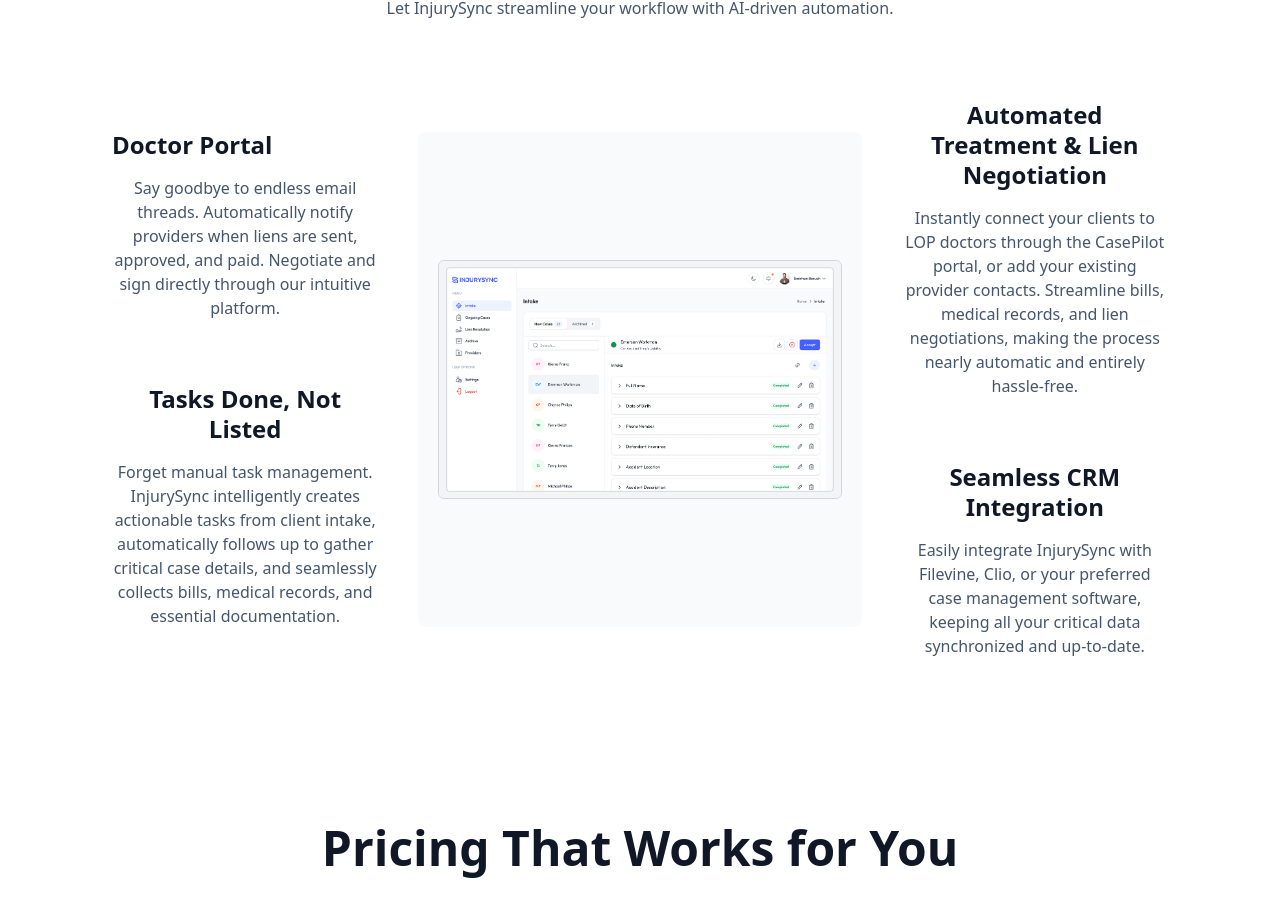
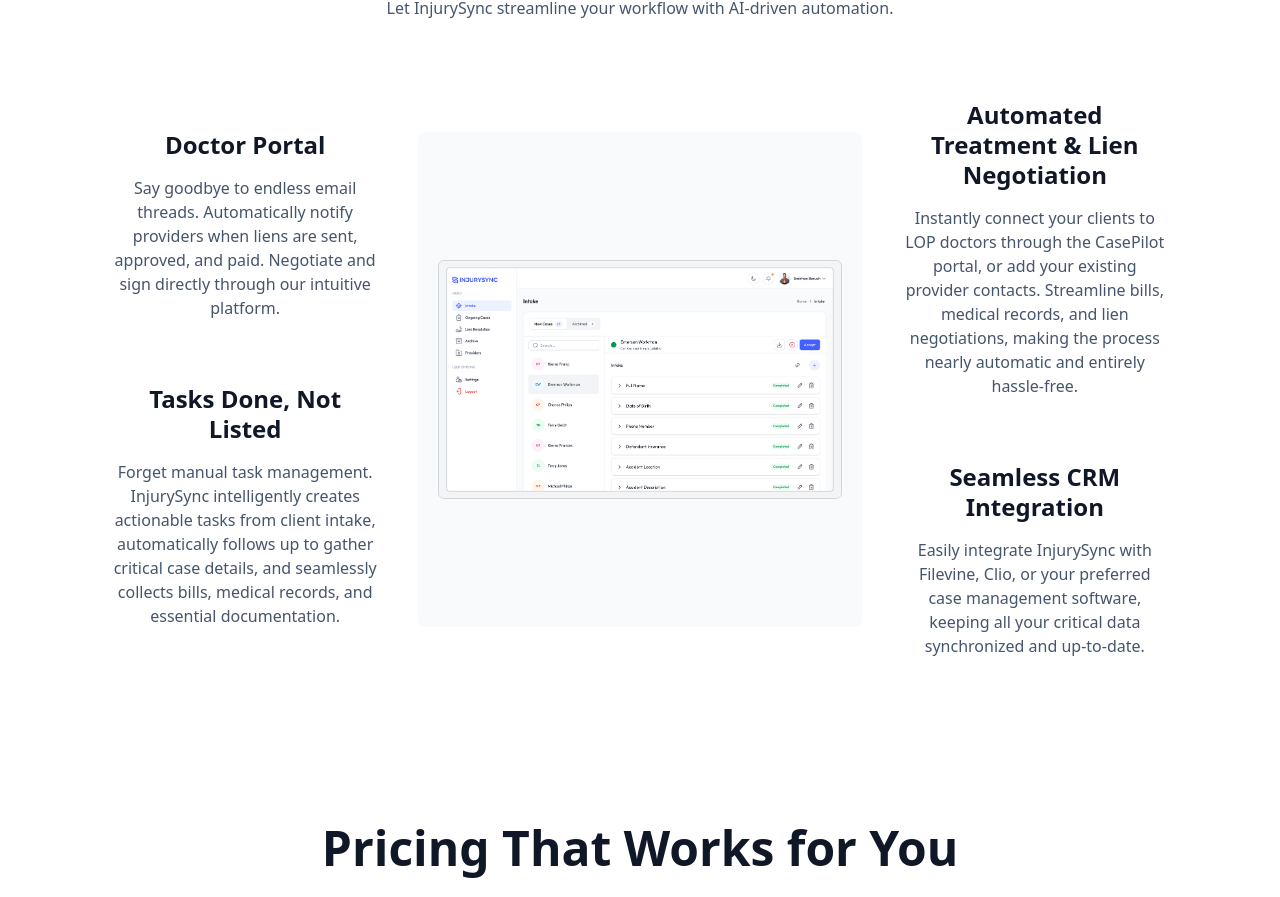
Before and after one commit to iamnas/injurysync, a React (Vite) app: page / in a window 1280 px wide. Shown: the part 2871-3768 px from the top of the page. Built offline with nearby package versions, Linux system fonts and the light colour scheme.

Commit message:
fix: align FeatureCard content to center for improved layout

```diff
--- a/src/components/FeatureCard.tsx
+++ b/src/components/FeatureCard.tsx
@@ -8,7 +8,7 @@
 
 export default function FeatureCard({ title, description }: FeatureCardProps) {
     return (
-        <article className="flex flex-col items-start w-full">
+        <article className="flex flex-col items-center w-full">
             <h3 className="text-2xl font-semibold leading-tight text-gray-900">
                 {title}
             </h3>
```
